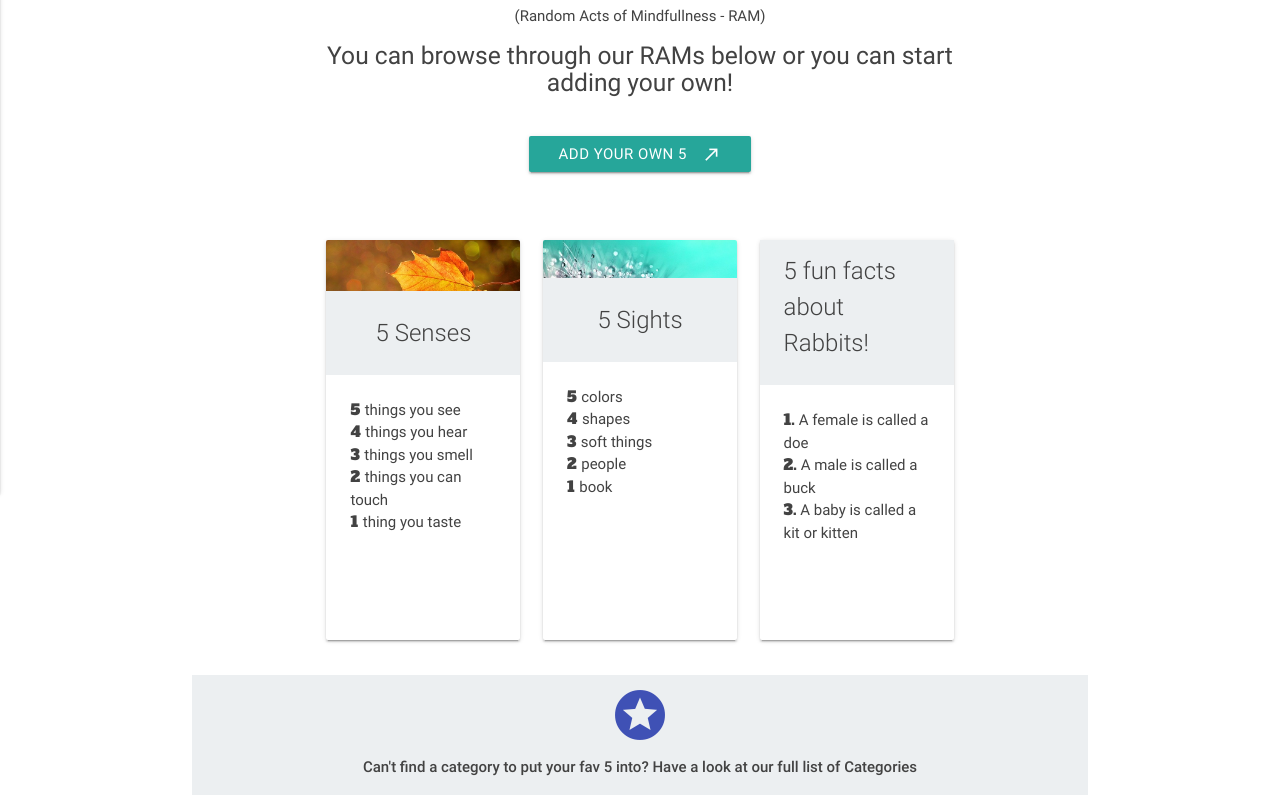
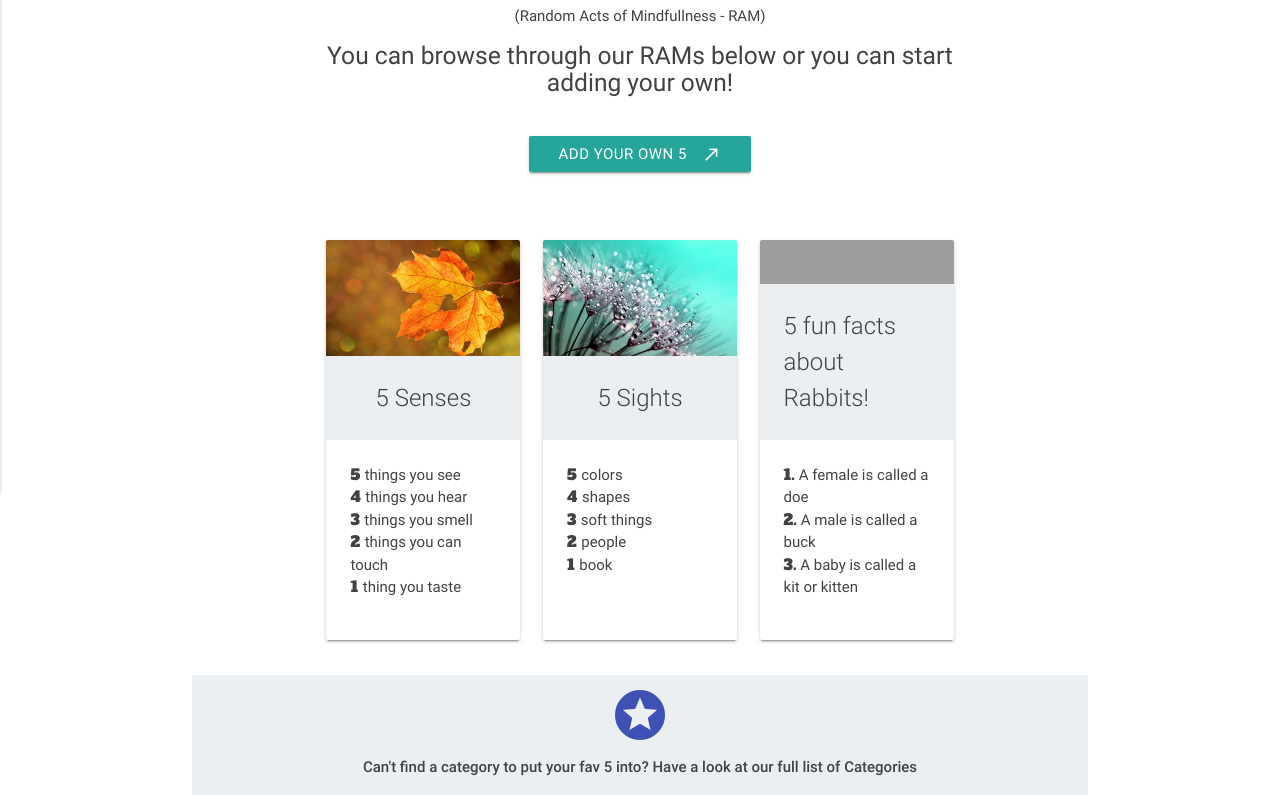
Before and after one commit to OrlaBr/five-app, a Flask app: page /random in a window 1280 px wide. Shown: the part 367-1162 px from the top of the page. Run offline with Flask 2, Linux system fonts and the light colour scheme; some libraries are stand-ins or nearby versions; grey boxes are pictures that could not be loaded.

Commit message:
Adjusting image height

```diff
--- a/static/css/style.css
+++ b/static/css/style.css
@@ -8,7 +8,7 @@ body {
 
 
 /** navbar **/
-. nav-wrapper {
+.nav-wrapper {
     position: absolute;
     z-index: 0;
 }
@@ -109,6 +109,10 @@ body {
     color:  #424242;
 }
 
+.card-img {
+    height: 200px;
+}
+
 .random-btn {
     margin: 40px;
 }
```
Also changed, not shown: README.md.
